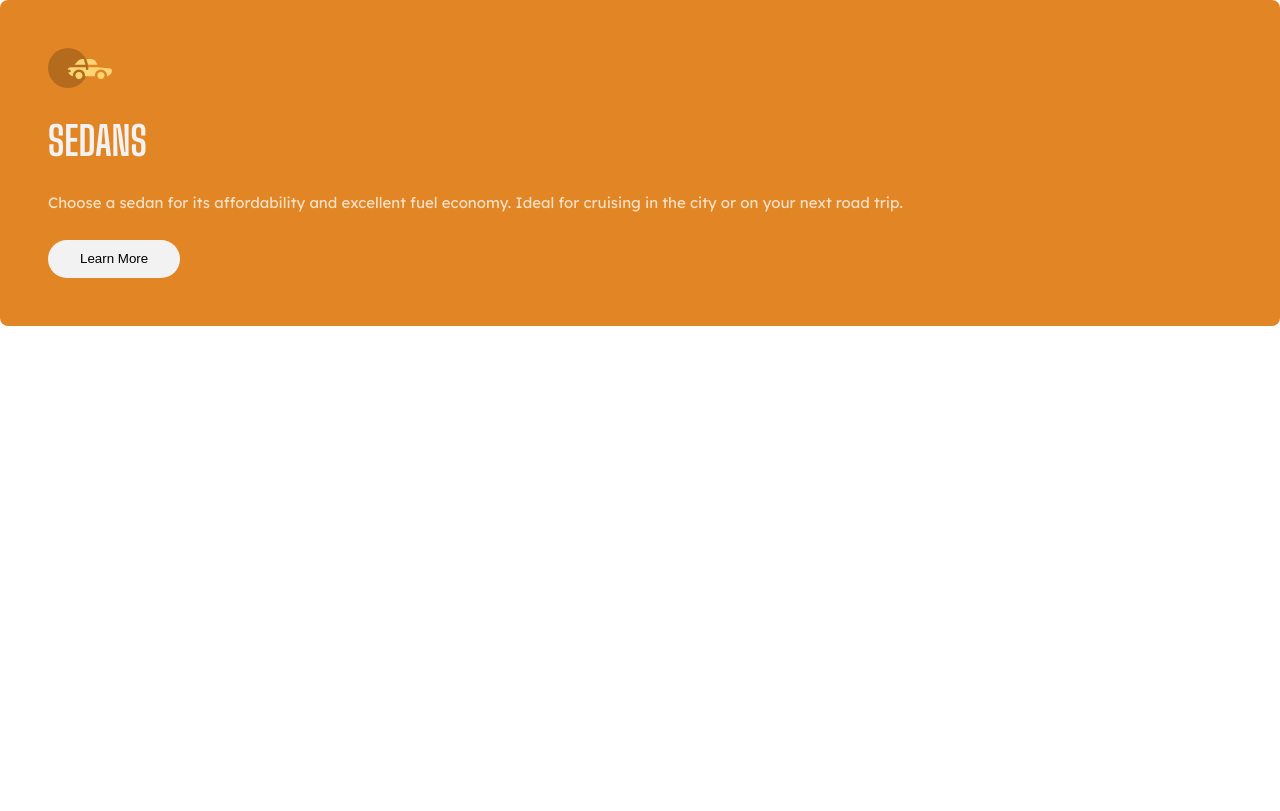
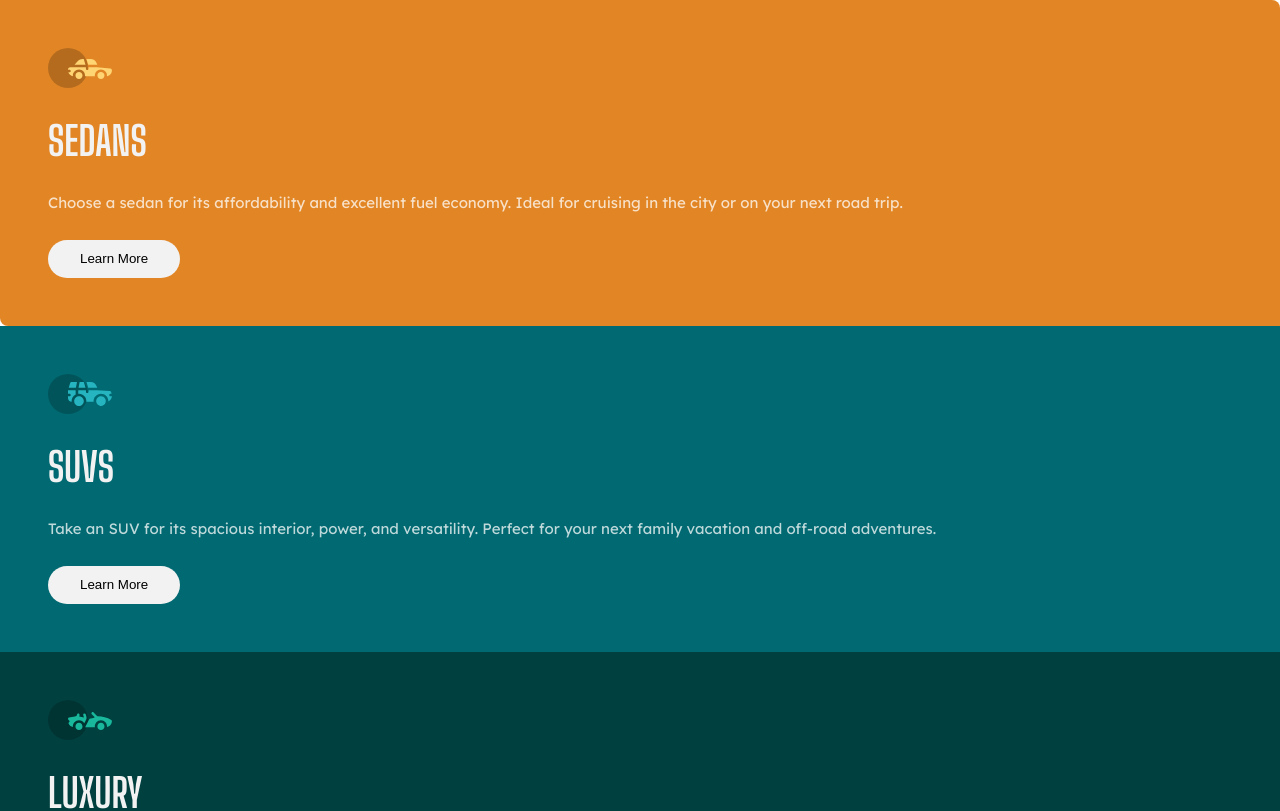
Before and after one commit to Oleksandr-Berd/3-column, a React (Create React App) app: page / in a window 1280 px wide. Shown: the top 811 px of the page. Built offline with nearby package versions, Linux system fonts and the light colour scheme.

Commit message:
continue recalling

```diff
--- a/src/App.tsx
+++ b/src/App.tsx
@@ -1,10 +1,17 @@
-import { Sedan } from "./components/sedan";
+import {ThemeProvider} from "styled-components"
+import {GlobalStyle} from './styles/GlobalStyle'
+import { commonStyle } from './styles/commonStyle';
+
+import SharedLayout from "./layouts/SharedLayout";
 
 
 const App:React.FC = () => {
   return (
     <div className="App">
-      <Sedan/>
+      <ThemeProvider theme = {commonStyle}>
+        <GlobalStyle/>
+      <SharedLayout/>
+      </ThemeProvider>
     </div>
   );
 }
--- /dev/null
+++ b/src/components/Column.tsx
@@ -0,0 +1,27 @@
+import * as SC from '../styles/columnStyled'
+
+
+import { BtnLearnMore } from '../utils/BtnLearnMore'
+
+interface IProps {
+  title: string,
+  text:string,
+  el: React.ElementType
+}
+
+export const Column:React.FC <IProps>= ({title, text,el:Icon}) => {
+
+
+  return (
+    <SC.MainCon title={title}>
+    <SC.IconCon>
+    <Icon/>
+    </SC.IconCon>
+    <SC.Title>{title}</SC.Title>
+    <div>
+    <SC.Content>{text}</SC.Content>
+    </div>
+    <BtnLearnMore/>
+    </SC.MainCon>
+  )
+}
--- a/src/components/buttonLearnStyled.ts
+++ /dev/null
@@ -1,13 +0,0 @@
-import styled from "styled-components"
-
-export const ButtonLearn = styled.button`
-padding-top: 11px;
-padding-bottom: 12px;
-padding-left: 32px;
-padding-right: 32px;
-
-background-color: #f2f2f2;
-
-border-radius: 25px;
-border: none;
-`
--- a/src/components/sedan.tsx
+++ /dev/null
@@ -1,21 +0,0 @@
-import * as SC from './sedanStyled'
-import * as SB from './buttonLearnStyled'
-
-import {ReactComponent as SedanMobLogo }from '../assets/icons/sedan_mob.svg'
-
-import { BtnLearnMore } from '../utils/BtnLearnMore'
-
-export const Sedan:React.FC = () => {
-  return (
-    <SC.MainCon>
-    <SC.IconCon>
-        <SedanMobLogo/>
-    </SC.IconCon>
-    <SC.Title>sedans</SC.Title>
-    <div>
-    <SC.Content>Choose a sedan for its affordability and excellent fuel economy. Ideal for cruising in the city or on your next road trip.</SC.Content>
-    </div>
-    <BtnLearnMore/>
-    </SC.MainCon>
-  )
-}
--- a/src/components/sedanStyled.ts
+++ /dev/null
@@ -1,48 +0,0 @@
-import styled from 'styled-components'
-
-export const MainCon= styled.div`
-padding-top: 48px;
-padding-bottom: 48px;
-padding-left: 48px;
-padding-right: 48px;
-
-background-color: #e28625;
-
-border-radius: 8px;
-
-& > *:not(:last-child){
-    margin-bottom: 25px;
-}
-
-& > div:not(:first-child){
-    padding-right: 40px;
-}
-`
-
-export const IconCon = styled.div`
-margin-bottom: 25px;
-`
-
-export const Title = styled.h2`
-margin-bottom: 25px;
-
-font-family: "BigSho";
-font-size: 40px;
-text-transform: uppercase;
-
-color: #f2f2f2;
-font-weight: bold;
-`
-
-export const Content = styled.p`
-
-
-font-size: 15px;
-font-family: "Lex";
-line-height: 25px;
-
-color: #fff;
-
-opacity: 0.75;
-
-`
--- a/src/index.css
+++ b/src/index.css
@@ -22,26 +22,3 @@ code {
   src: local("Lex"),
     url("./assets/fonts/Lexend_Deca/LexendDeca-VariableFont_wght.ttf") format("truetype");
 }
-
-
-ul, nav{
-  list-style: none;
-  padding: 0;
-  margin: 0;
-}
-
-h1, h2, h3, h4, h5, h6, p{
-  margin: 0;
-}
-
-a {
-  text-decoration: none;
-}
-
-input{
-  box-sizing: border-box;
-}
-
-img{
-  box-sizing: border-box;
-}
--- /dev/null
+++ b/src/layouts/SharedLayout.tsx
@@ -0,0 +1,26 @@
+import * as SC from '../styles/columnStyled'
+
+import { content } from "../utils/content";
+
+import {ReactComponent as SedanMobLogo }from '../assets/icons/sedan_mob.svg'
+import {ReactComponent as SuvsMobLogo} from '../assets/icons/suvs_mob.svg'
+import {ReactComponent as LuxuryMobLogo} from '../assets/icons/luxury_mob.svg'
+
+import { Column } from "../components/Column";
+
+
+const SharedLayout: React.FC = () => {
+
+
+
+const {sedans, suvs, luxury} = content
+  return (
+    <SC.LayoutStyled>
+      <Column title={sedans.title} el={SedanMobLogo} text={sedans.text}/>
+      <Column title={suvs.title} el={SuvsMobLogo} text={suvs.text}/>
+      <Column title={luxury.title} el={LuxuryMobLogo} text={luxury.text}/>
+    </SC.LayoutStyled>
+  );
+};
+
+export default SharedLayout;
--- /dev/null
+++ b/src/styles/GlobalStyle.ts
@@ -0,0 +1,37 @@
+import { createGlobalStyle } from "styled-components";
+
+export const GlobalStyle = createGlobalStyle`
+
+
+body {
+  margin: 0;
+  font-family: -apple-system, BlinkMacSystemFont, 'Segoe UI', 'Roboto', 'Oxygen',
+    'Ubuntu', 'Cantarell', 'Fira Sans', 'Droid Sans', 'Helvetica Neue',
+    sans-serif;
+  -webkit-font-smoothing: antialiased;
+  -moz-osx-font-smoothing: grayscale;
+}
+ul, nav{
+  list-style: none;
+  padding: 0;
+  margin: 0;
+}
+
+h1, h2, h3, h4, h5, h6, p{
+  margin: 0;
+}
+
+a {
+  text-decoration: none;
+}
+
+input{
+  box-sizing: border-box;
+}
+
+img{
+  box-sizing: border-box;
+}
+
+
+`
--- /dev/null
+++ b/src/styles/columnStyled.ts
@@ -0,0 +1,72 @@
+import styled from "styled-components";
+
+export const LayoutStyled = styled.div`
+  & > div:first-child {
+    border-bottom-left-radius: 8px;
+    border-top-right-radius: 8px;
+  }
+
+  & > div:last-child {
+    border-bottom-left-radius: 8px;
+    border-bottom-right-radius: 8px;
+  }
+
+  & button {
+    padding-top: 11px;
+    padding-bottom: 12px;
+    padding-left: 32px;
+    padding-right: 32px;
+
+    background-color: #f2f2f2;
+
+    border-radius: 25px;
+    border: none;
+  }
+`;
+
+export const MainCon = styled.div`
+  padding-top: 48px;
+  padding-bottom: 48px;
+  padding-left: 48px;
+  padding-right: 48px;
+
+  background-color: ${({ theme, title }) =>
+    title === "sedans"
+      ? theme.color.sedans
+      : title === "suvs"
+      ? theme.color.suvs
+      : theme.color.luxury};
+
+  & > *:not(:last-child) {
+    margin-bottom: 25px;
+  }
+
+  & > div:not(:first-child) {
+    padding-right: 40px;
+  }
+`;
+
+export const IconCon = styled.div`
+  margin-bottom: 25px;
+`;
+
+export const Title = styled.h2`
+  margin-bottom: 25px;
+
+  font-family: "BigSho";
+  font-size: 40px;
+  text-transform: uppercase;
+
+  color: ${({ theme }) => theme.color.title};
+  font-weight: bold;
+`;
+
+export const Content = styled.p`
+  font-size: 15px;
+  font-family: "Lex";
+  line-height: 25px;
+
+  color: ${({ theme }) => theme.color.text};
+
+  opacity: 0.75;
+`;
--- /dev/null
+++ b/src/styles/commonStyle.ts
@@ -0,0 +1,9 @@
+export const commonStyle: object = {
+  color: {
+    sedans: "#e28625",
+    suvs: "#006971",
+    luxury: "#004140",
+    title:"#f2f2f2",
+    text:"#fff"
+  },
+};
--- a/src/utils/BtnLearnMore.tsx
+++ b/src/utils/BtnLearnMore.tsx
@@ -1,10 +1,13 @@
-import * as SC from '../components/buttonLearnStyled'
+import * as SC from '../styles/columnStyled'
 
 
 export const BtnLearnMore:React.FC = () => {
+
+  const content = "Learn More"
+
   return (
     <div>
-        <SC.ButtonLearn>Learn More</SC.ButtonLearn>
+        <button type='button'>{content}</button>
     </div>
   )
 }
--- /dev/null
+++ b/src/utils/content.ts
@@ -0,0 +1,8 @@
+export const content = {
+    sedans: {
+        title:"sedans",
+        text:"Choose a sedan for its affordability and excellent fuel economy. Ideal for cruising in the city or on your next road trip."
+    },
+    suvs:{title:"suvs", text: "Take an SUV for its spacious interior, power, and versatility. Perfect for your next family vacation and off-road adventures."},
+    luxury:{title:"luxury", text: "Cruise in the best car brands without the bloated prices. Enjoy the enhanced comfort of a luxury rental and arrive in style. "},
+}
```
Also changed, not shown: src/assets/icons/luxury_mob.svg (added), src/assets/icons/suvs_mob.svg (added).
